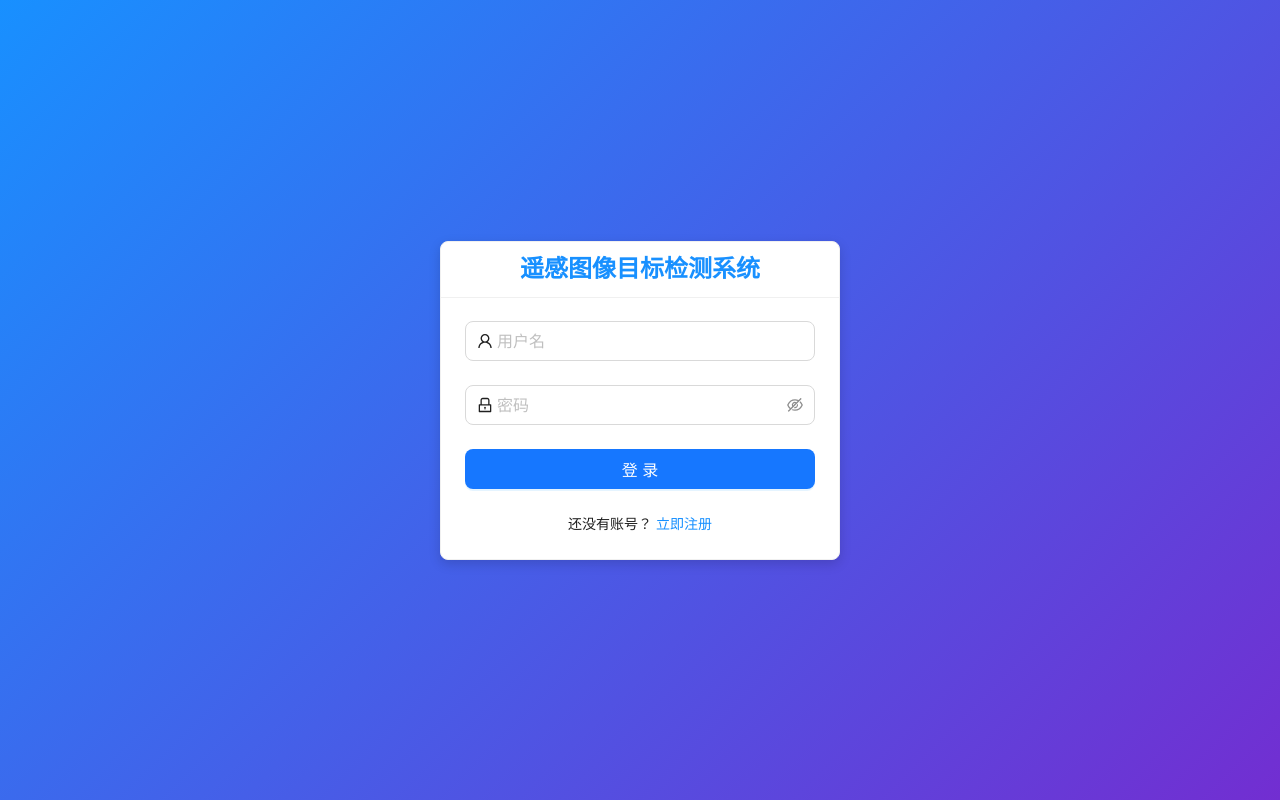
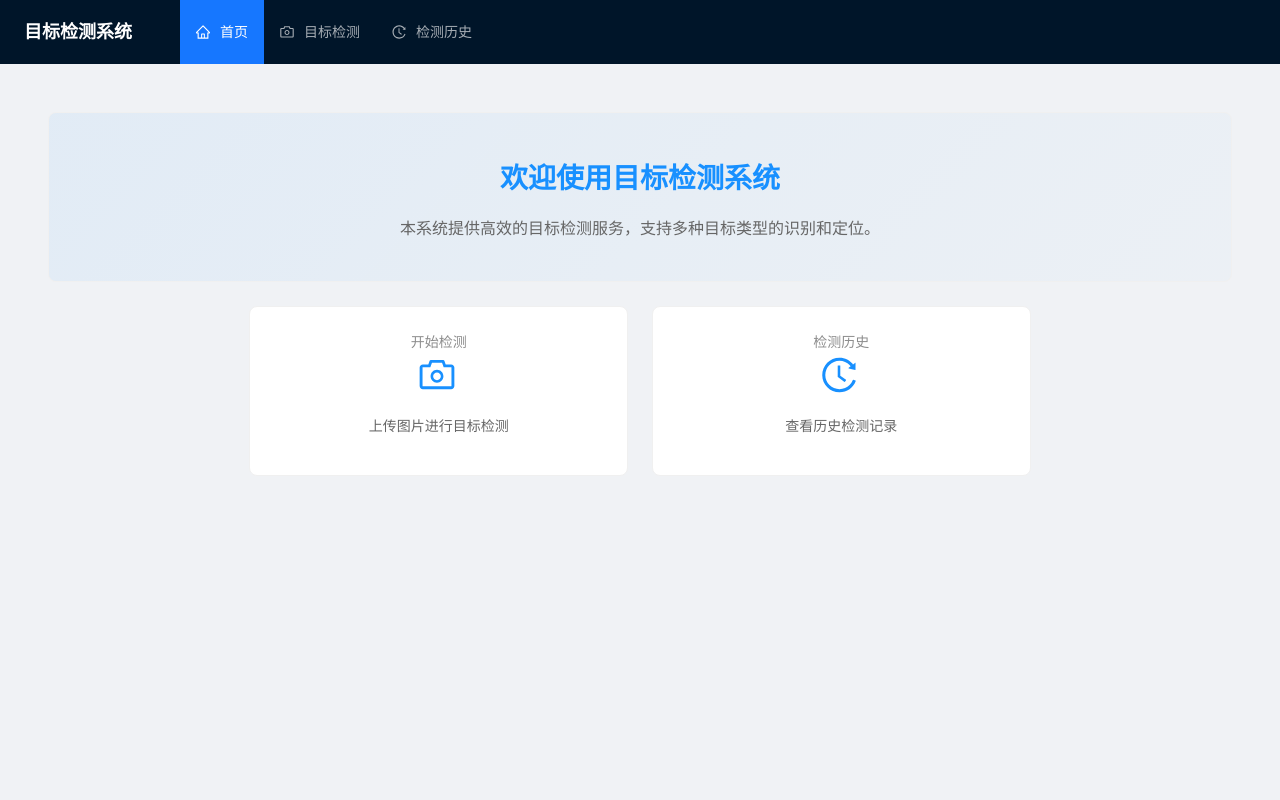
Before and after one commit to hencai/bishe-system-all, a React (Create React App) app in the folder frontend/: page / in a window 1280 px wide. Before the commit this address led to /auth/login. Built offline with nearby package versions, Linux system fonts and the light colour scheme.

Commit message:
第二版 横版导航 目标检测完成 ，,检测历史只有导航

```diff
--- a/frontend/src/App.tsx
+++ b/frontend/src/App.tsx
@@ -1,10 +1,8 @@
-import React from 'react';
-import { useRoutes } from 'react-router-dom';
-import { routes } from './routes';
+import { RouterProvider } from 'react-router-dom';
+import router from './router';
 
 function App() {
-  const element = useRoutes(routes);
-  return element;
+  return <RouterProvider router={router} />;
 }
 
 export default App;
--- a/frontend/src/index.tsx
+++ b/frontend/src/index.tsx
@@ -1,16 +1,14 @@
 import React from 'react';
-import { createRoot } from 'react-dom/client';
-import { BrowserRouter } from 'react-router-dom';
+import ReactDOM from 'react-dom/client';
+import App from './App';
 import './index.css';
-import App from './App';
 
-const container = document.getElementById('root');
-const root = createRoot(container!);
+const root = ReactDOM.createRoot(
+  document.getElementById('root') as HTMLElement
+);
 
 root.render(
   <React.StrictMode>
-    <BrowserRouter>
-      <App />
-    </BrowserRouter>
+    <App />
   </React.StrictMode>
 );
--- /dev/null
+++ b/frontend/src/layouts/MainLayout.module.css
@@ -0,0 +1,23 @@
+.layout {
+  min-height: 100vh;
+}
+
+.header {
+  display: flex;
+  align-items: center;
+  padding: 0 24px;
+}
+
+.logo {
+  color: white;
+  font-size: 18px;
+  font-weight: bold;
+  margin-right: 48px;
+  white-space: nowrap;
+}
+
+.content {
+  padding: 24px;
+  background: #f0f2f5;
+  min-height: calc(100vh - 64px);
+}
--- /dev/null
+++ b/frontend/src/layouts/MainLayout.tsx
@@ -0,0 +1,57 @@
+import { Layout, Menu } from 'antd';
+import { Outlet, useNavigate, useLocation } from 'react-router-dom';
+import { HomeOutlined, CameraOutlined, HistoryOutlined } from '@ant-design/icons';
+import styles from './MainLayout.module.css';
+
+const { Header, Content } = Layout;
+
+const MainLayout: React.FC = () => {
+  const navigate = useNavigate();
+  const location = useLocation();
+
+  console.log('Current location:', location.pathname);
+
+  const menuItems = [
+    {
+      key: '/',
+      icon: <HomeOutlined />,
+      label: '首页',
+    },
+    {
+      key: '/detection',
+      icon: <CameraOutlined />,
+      label: '目标检测',
+    },
+    {
+      key: '/history',
+      icon: <HistoryOutlined />,
+      label: '检测历史',
+    },
+  ];
+
+  const handleMenuClick = (key: string) => {
+    console.log('Navigating to:', key);
+    navigate(key);
+  };
+
+  return (
+    <Layout className={styles.layout}>
+      <Header className={styles.header}>
+        <div className={styles.logo}>目标检测系统</div>
+        <Menu
+          theme="dark"
+          mode="horizontal"
+          selectedKeys={[location.pathname]}
+          items={menuItems}
+          onClick={({ key }) => handleMenuClick(key)}
+          style={{ flex: 1, minWidth: 0 }}
+        />
+      </Header>
+      <Content className={styles.content}>
+        <Outlet />
+      </Content>
+    </Layout>
+  );
+};
+
+export default MainLayout;
--- /dev/null
+++ b/frontend/src/pages/History/index.module.css
@@ -0,0 +1,19 @@
+.container {
+  padding: 24px;
+}
+
+.count {
+  color: #1890ff;
+  font-weight: 500;
+}
+
+.imageContainer {
+  display: flex;
+  align-items: center;
+  gap: 16px;
+}
+
+.imageArrow {
+  color: #1890ff;
+  font-size: 20px;
+}
--- /dev/null
+++ b/frontend/src/pages/History/index.tsx
@@ -0,0 +1,131 @@
+import { useState, useEffect } from 'react';
+import { Table, Image, Button, Popconfirm, message, Card, Space, Row, Col } from 'antd';
+import type { ColumnsType } from 'antd/es/table';
+import { DeleteOutlined, EyeOutlined } from '@ant-design/icons';
+import { getDetectionHistory, deleteDetectionHistory } from '../../services/history';
+import type { DetectionHistory } from '../../types/history';
+import styles from './index.module.css';
+
+const HistoryPage: React.FC = () => {
+  const [loading, setLoading] = useState(false);
+  const [history, setHistory] = useState<DetectionHistory[]>([]);
+
+  const fetchHistory = async () => {
+    try {
+      setLoading(true);
+      const data = await getDetectionHistory();
+      setHistory(data);
+    } catch (error) {
+      message.error('获取历史记录失败');
+    } finally {
+      setLoading(false);
+    }
+  };
+
+  const handleDelete = async (id: number) => {
+    try {
+      await deleteDetectionHistory(id);
+      message.success('删除成功');
+      fetchHistory();
+    } catch (error) {
+      message.error('删除失败');
+    }
+  };
+
+  useEffect(() => {
+    fetchHistory();
+  }, []);
+
+  const columns: ColumnsType<DetectionHistory> = [
+    {
+      title: '检测图片',
+      key: 'images',
+      width: 300,
+      render: (_, record) => (
+        <Space size="middle">
+          <Image
+            src={record.originalImage}
+            width={120}
+            height={120}
+            style={{ objectFit: 'cover' }}
+            alt="原始图片"
+          />
+          <EyeOutlined style={{ fontSize: 20 }} />
+          <Image
+            src={record.resultImage}
+            width={120}
+            height={120}
+            style={{ objectFit: 'cover' }}
+            alt="检测结果"
+          />
+        </Space>
+      ),
+    },
+    {
+      title: '检测目标数',
+      dataIndex: 'detectionCount',
+      key: 'detectionCount',
+      width: 120,
+      render: (count) => (
+        <span className={styles.count}>{count} 个目标</span>
+      ),
+    },
+    {
+      title: '检测时间',
+      dataIndex: 'createdAt',
+      key: 'createdAt',
+      width: 200,
+      render: (date) => new Date(date).toLocaleString('zh-CN', {
+        year: 'numeric',
+        month: '2-digit',
+        day: '2-digit',
+        hour: '2-digit',
+        minute: '2-digit',
+        second: '2-digit'
+      }),
+    },
+    {
+      title: '操作',
+      key: 'action',
+      width: 120,
+      render: (_, record) => (
+        <Popconfirm
+          title="确定要删除这条记录吗？"
+          description="删除后将无法恢复"
+          onConfirm={() => handleDelete(record.id)}
+          okText="确定"
+          cancelText="取消"
+        >
+          <Button
+            type="text"
+            danger
+            icon={<DeleteOutlined />}
+          >
+            删除
+          </Button>
+        </Popconfirm>
+      ),
+    },
+  ];
+
+  return (
+    <div className={styles.container}>
+      <Card title="检测历史记录">
+        <Table
+          columns={columns}
+          dataSource={history}
+          loading={loading}
+          rowKey="id"
+          pagination={{
+            defaultPageSize: 10,
+            showSizeChanger: true,
+            showQuickJumper: true,
+            showTotal: (total) => `共 ${total} 条记录`,
+          }}
+        />
+      </Card>
+    </div>
+  );
+};
+
+export default HistoryPage;
--- /dev/null
+++ b/frontend/src/pages/Home/index.module.css
@@ -0,0 +1,39 @@
+.container {
+  padding: 24px;
+}
+
+.welcomeCard {
+  text-align: center;
+  background: linear-gradient(135deg, #1890ff11 0%, #1890ff05 100%);
+}
+
+.title {
+  font-size: 28px;
+  color: #1890ff;
+  margin-bottom: 16px;
+}
+
+.description {
+  font-size: 16px;
+  color: #666;
+}
+
+.actionCard {
+  text-align: center;
+  cursor: pointer;
+  transition: all 0.3s;
+}
+
+.actionCard:hover {
+  transform: translateY(-5px);
+}
+
+.icon {
+  font-size: 36px;
+  color: #1890ff;
+}
+
+.cardDescription {
+  margin-top: 16px;
+  color: #666;
+}
--- /dev/null
+++ b/frontend/src/pages/Home/index.tsx
@@ -0,0 +1,59 @@
+import { Card, Row, Col, Statistic } from 'antd';
+import { CameraOutlined, HistoryOutlined } from '@ant-design/icons';
+import { useNavigate } from 'react-router-dom';
+import styles from './index.module.css';
+
+const HomePage: React.FC = () => {
+  const navigate = useNavigate();
+
+  return (
+    <div className={styles.container}>
+      <Row gutter={[24, 24]} justify="center">
+        <Col span={24}>
+          <Card className={styles.welcomeCard}>
+            <h1 className={styles.title}>欢迎使用目标检测系统</h1>
+            <p className={styles.description}>
+              本系统提供高效的目标检测服务，支持多种目标类型的识别和定位。
+            </p>
+          </Card>
+        </Col>
+
+        <Col xs={24} sm={12} md={8}>
+          <Card
+            hoverable
+            className={styles.actionCard}
+            onClick={() => navigate('/detection')}
+          >
+            <Statistic
+              title="开始检测"
+              value=" "
+              prefix={<CameraOutlined className={styles.icon} />}
+            />
+            <p className={styles.cardDescription}>
+              上传图片进行目标检测
+            </p>
+          </Card>
+        </Col>
+
+        <Col xs={24} sm={12} md={8}>
+          <Card
+            hoverable
+            className={styles.actionCard}
+            onClick={() => navigate('/history')}
+          >
+            <Statistic
+              title="检测历史"
+              value=" "
+              prefix={<HistoryOutlined className={styles.icon} />}
+            />
+            <p className={styles.cardDescription}>
+              查看历史检测记录
+            </p>
+          </Card>
+        </Col>
+      </Row>
+    </div>
+  );
+};
+
+export default HomePage;
--- /dev/null
+++ b/frontend/src/router/index.tsx
@@ -0,0 +1,28 @@
+import { createBrowserRouter } from 'react-router-dom';
+import MainLayout from '../layouts/MainLayout';
+import Home from '../pages/Home';
+import Detection from '../pages/Detection';
+import History from '../pages/History';
+
+const router = createBrowserRouter([
+  {
+    path: '/',
+    element: <MainLayout />,
+    children: [
+      {
+        index: true,
+        element: <Home />,
+      },
+      {
+        path: 'detection',
+        element: <Detection />,
+      },
+      {
+        path: 'history',
+        element: <History />,
+      },
+    ],
+  },
+]);
+
+export default router;
--- /dev/null
+++ b/frontend/src/services/history.ts
@@ -0,0 +1,35 @@
+import axios from 'axios';
+import { DetectionHistory, CreateHistoryRequest } from '../types/history';
+import { handleApiError } from '../utils/error';
+
+const API_URL = process.env.REACT_APP_DETECTION_API_URL;
+
+export const getDetectionHistory = async (): Promise<DetectionHistory[]> => {
+  try {
+    const response = await axios.get(`${API_URL}/api/history`);
+    return response.data;
+  } catch (error) {
+    handleApiError(error);
+    return [];
+  }
+};
+
+export const createDetectionHistory = async (data: CreateHistoryRequest): Promise<DetectionHistory | null> => {
+  try {
+    const response = await axios.post(`${API_URL}/api/history`, data);
+    return response.data;
+  } catch (error) {
+    handleApiError(error);
+    return null;
+  }
+};
+
+export const deleteDetectionHistory = async (id: number): Promise<boolean> => {
+  try {
+    await axios.delete(`${API_URL}/api/history/${id}`);
+    return true;
+  } catch (error) {
+    handleApiError(error);
+    return false;
+  }
+};
--- /dev/null
+++ b/frontend/src/types/history.ts
@@ -0,0 +1,13 @@
+export interface DetectionHistory {
+  id: number;
+  originalImage: string;
+  resultImage: string;
+  detectionCount: number;
+  createdAt: string;
+}
+
+export interface CreateHistoryRequest {
+  originalImage: string;
+  resultImage: string;
+  detectionCount: number;
+}
--- /dev/null
+++ b/frontend/src/utils/error.ts
@@ -0,0 +1,14 @@
+import { message } from 'antd';
+import axios from 'axios';
+
+export const handleApiError = (error: unknown) => {
+  if (axios.isAxiosError(error)) {
+    const errorMessage = error.response?.data?.detail || error.message;
+    message.error(`请求失败: ${errorMessage}`);
+  } else if (error instanceof Error) {
+    message.error(`操作失败: ${error.message}`);
+  } else {
+    message.error('操作失败，请稍后重试');
+  }
+  console.error('Error:', error);
+};
```
